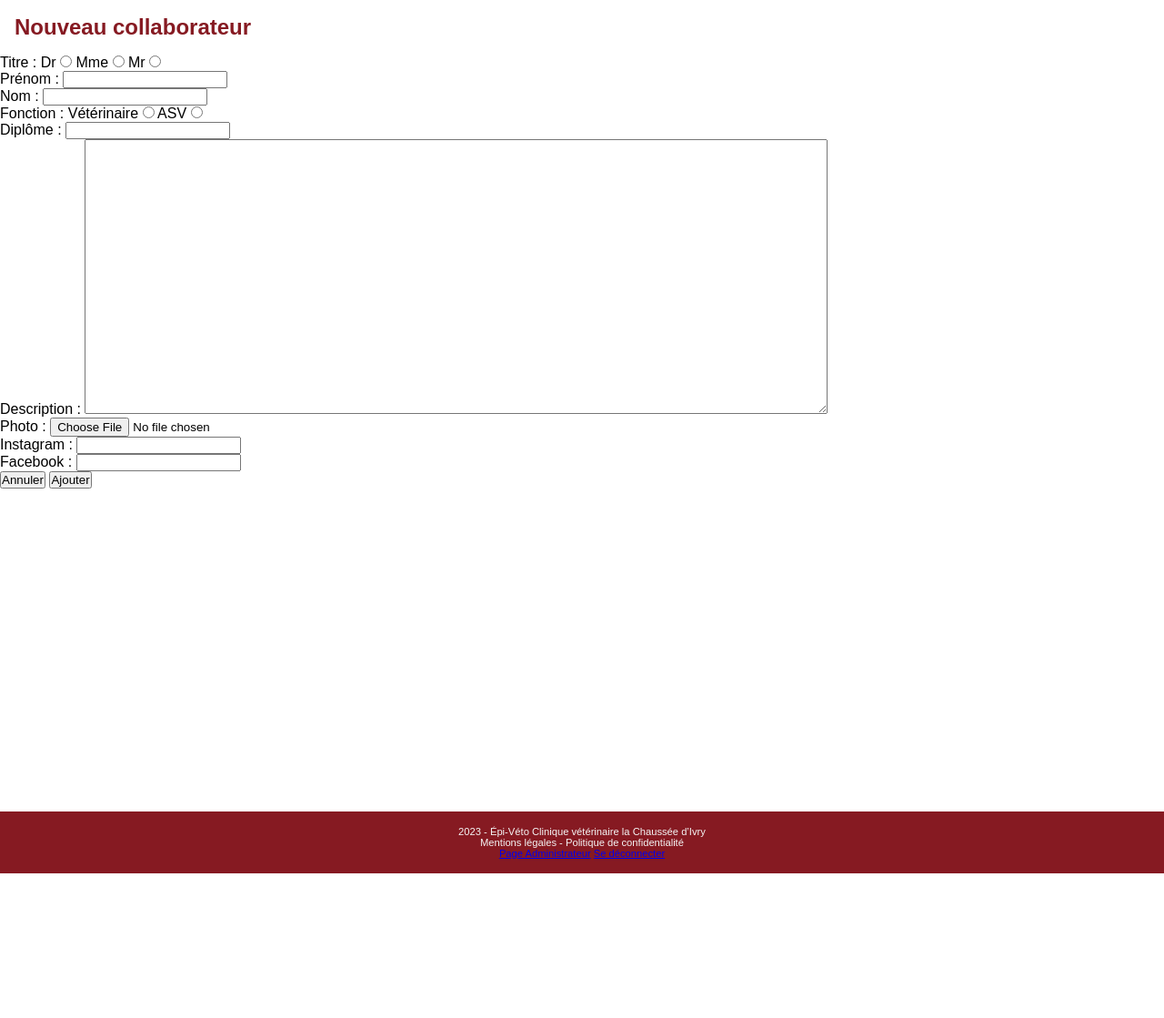
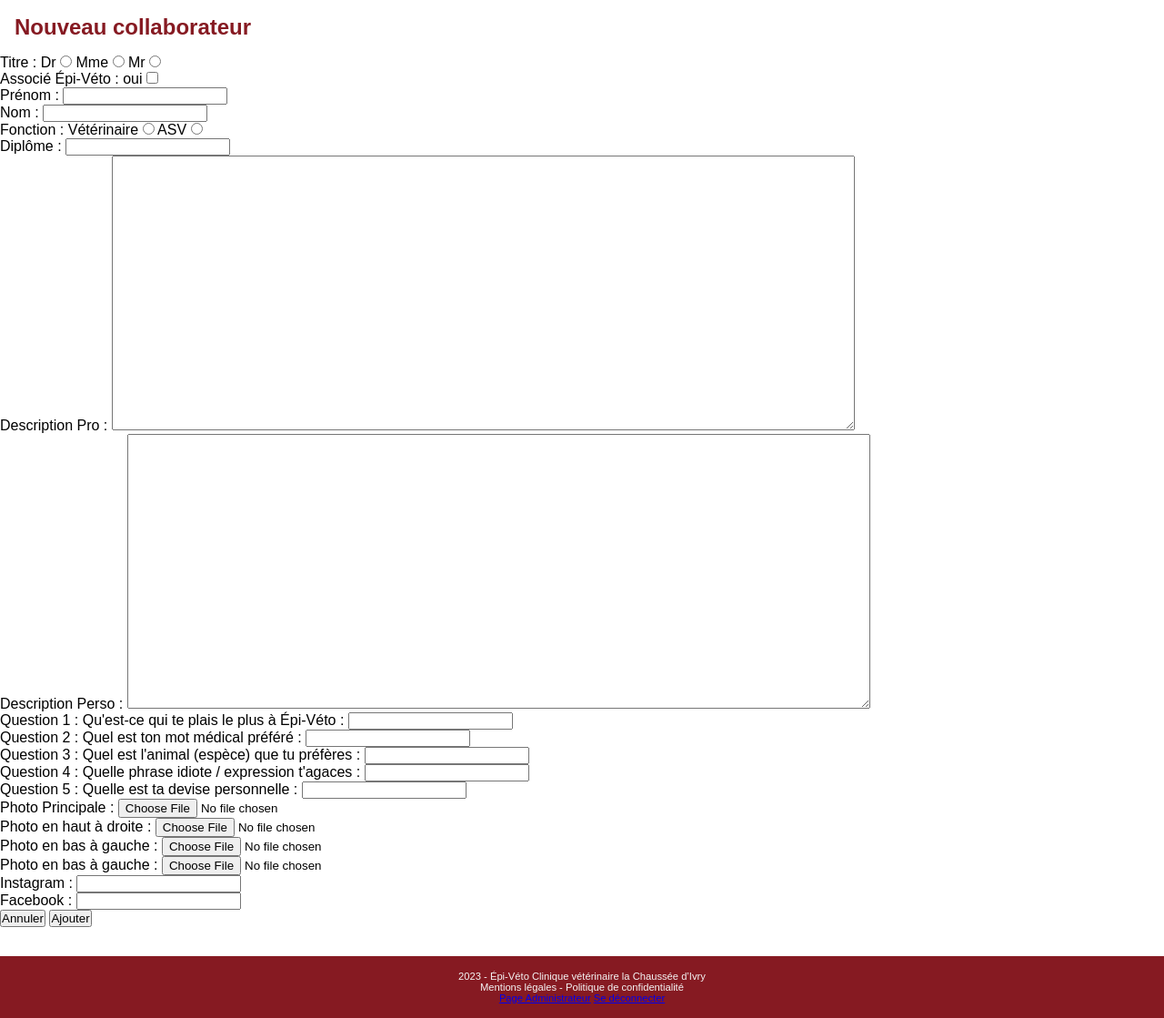
Before and after one commit to AmandineDubreuil/EpiVeto, a PHP site: page /adminEpiVeto/equipe/ajout in a window 1280 px wide. Shown: the part 68-1187 px from the top of the page at 91% size. Before the commit the page ends 1028 px from the top, so only its background shows below. Run offline with PHP 8.4, Linux system fonts and the light colour scheme; the visitor is signed in with stand-in values (Sample User, id 1); some web fonts are replaced.

Commit message:
mise à jour equipe ajoutView

```diff
--- a/adminEpiVeto/equipe/ajout.php
+++ b/adminEpiVeto/equipe/ajout.php
@@ -8,7 +8,7 @@ include '../../inc/fonctions.php';
 (isAdminConnected()) ?: redirectUrl('view/404.php');
 //dd($_SESSION['id_utilisateur']);
 
-$prenom = $nom = $titre = $fonction = $diplome = $description = $photoUpload = $insta = $facebook = '';
+$associe = $prenom = $nom = $titre = $fonction = $diplome = $description_pro = $description_perso = $question_1 = $question_2 = $question_3 = $question_4 = $question_5 = $photo_unUpload = $photo_deuxUpload = $photo_troisUpload = $photo_quatreUpload = $insta = $facebook = '';
 
 $error = [];
 
@@ -50,7 +50,7 @@ if (isset($_POST['ajout']) && !empty($_POST['ajout'])) :
         $fonction = $_POST['fonction'];
         $diplome = $_POST['diplome'];
         $description = $_POST['description'];
-        // $photo = $_POST['photo'];
+        $photo = $_POST['photo'];
         $insta = $_POST['insta'];
         $facebook = $_POST['facebook'];
 
--- a/assets/css/style.css
+++ b/assets/css/style.css
@@ -703,12 +703,18 @@ footer p {
 
     }
 
-    .descriptionGenerale .descriptionPro,
-    .descriptionGenerale .descriptionPerso,
-    .descriptionGenerale .ImgPrincipale {
-        width: 30%;
 
+    .collaborateur .descriptionGenerale {
+        flex-wrap: nowrap;
     }
+
+    .descriptionGenerale .descriptionPro {
+        max-width: 60%;
+        padding-right: 1rem;
+    }
+.descriptionGenerale .ImgPrincipale {
+    min-width: 30%;
+}
 
     /*fin*/
 }
--- a/view/adminEpiVeto/equipe/ajoutView.php
+++ b/view/adminEpiVeto/equipe/ajoutView.php
@@ -27,9 +27,10 @@
                 Mme <input type="radio" name="titre" id="titre" value="Mme">
                 Mr <input type="radio" name="titre" id="titre" value="Mr">
                 <span class="error"><?= isset($error['titre']) ? $error['titre'] : "" ?></span>
-
             </div>
-
+            <div class="associe"><label for="associe">Associé Épi-Véto :</label>
+                oui <input type="checkbox" name="associe" id="associe" value="oui">
+            </div>
             <div>
                 <label for="prenom">Prénom :</label>
                 <input type="text" name="prenom" id="prenom" value="<?= $prenom ?>">
@@ -50,29 +51,81 @@
             <div>
                 <label for="diplome">Diplôme :</label>
                 <input type="text" name="diplome" id="diplome" value="<?= $diplome ?>">
-                <span class="error"><?= isset($error['diplome']) ?$error['diplome'] : ""?></span>
+                <span class="error"><?= isset($error['diplome']) ? $error['diplome'] : "" ?></span>
+            </div>
+            <div class="description">
+                <div>
+                    <label for="description_pro">Description Pro :</label>
+                    <textarea name="description_pro" id="description_pro" cols="100" rows="20"><?= $description_pro ?></textarea>
+                    <span class="error"><?= isset($error['description_pro']) ? $error['description_pro'] : "" ?></span>
                 </div>
                 <div>
-                <label for="description">Description :</label>
-                <textarea name="description" id="description" cols="100" rows="20"><?= $description ?></textarea>
-                <span class="error"><?= isset($error['description']) ?$error['description'] : ""?></span>
+                    <label for="description_perso">Description Perso :</label>
+                    <textarea name="description_perso" id="description_perso" cols="100" rows="20"><?= $description_perso ?></textarea>
+                    <span class="error"><?= isset($error['description_perso']) ? $error['description_perso'] : "" ?></span>
+                </div>
+            </div>
+            <div class="questions">
+                <div>
+                    <label for="question_1">Question 1 : Qu'est-ce qui te plais le plus à Épi-Véto :</label>
+                    <input type="text" name="question_1" id="question_1" value="<?= $question_1 ?>">
+                    <span class="error"><?= isset($error['question_1']) ? $error['question_1'] : "" ?></span>
+                </div>
+                <div>
+                    <label for="question_2">Question 2 : Quel est ton mot médical préféré :</label>
+                    <input type="text" name="question_2" id="question_2" value="<?= $question_2 ?>">
+                    <span class="error"><?= isset($error['question_2']) ? $error['question_2'] : "" ?></span>
+                </div>
+                <div>
+                    <label for="question_3">Question 3 : Quel est l'animal (espèce) que tu préfères :</label>
+                    <input type="text" name="question_3" id="question_3" value="<?= $question_3 ?>">
+                    <span class="error"><?= isset($error['question_3']) ? $error['question_3'] : "" ?></span>
+                </div>
+                <div>
+                    <label for="question_4">Question 4 : Quelle phrase idiote / expression t'agaces :</label>
+                    <input type="text" name="question_4" id="question_4" value="<?= $question_4 ?>">
+                    <span class="error"><?= isset($error['question_4']) ? $error['question_4'] : "" ?></span>
+                </div>
+                <div>
+                    <label for="question_5">Question 5 : Quelle est ta devise personnelle :</label>
+                    <input type="text" name="question_5" id="question_5" value="<?= $question_5 ?>">
+                    <span class="error"><?= isset($error['question_5']) ? $error['question_5'] : "" ?></span>
                 </div>
 
+            </div>
+            <div class="photos">
                 <div>
-                <label for="photoUpload">Photo :</label>
-                <input type="file" name="photoUpload" id="photoUpload" value="<?= $photoUpload ?>">
-                <span class="error"><?= isset($error['photoUpload']) ?$error['photoUpload'] : ""?></span>
+                    <label for="photo_unUpload">Photo Principale :</label>
+                    <input type="file" name="photo_unUpload" id="photo_unUpload" value="<?= $photo_unUpload ?>">
+                    <span class="error"><?= isset($error['photo_unUpload']) ? $error['photo_unUpload'] : "" ?></span>
+                </div>
+                <div>
+                    <label for="photo_deuxUpload">Photo en haut à droite :</label>
+                    <input type="file" name="photo_deuxUpload" id="photo_deuxUpload" value="<?= $photo_deuxUpload ?>">
+                    <span class="error"><?= isset($error['photo_deuxUpload']) ? $error['photo_deuxUpload'] : "" ?></span>
+                </div>
+                <div>
+                    <label for="photo_troisUpload">Photo en bas à gauche :</label>
+                    <input type="file" name="photo_troisUpload" id="photo_troisUpload" value="<?= $photo_troisUpload ?>">
+                    <span class="error"><?= isset($error['photo_troisUpload']) ? $error['photo_troisUpload'] : "" ?></span>
+                </div>
+                <div>
+                    <label for="photo_quatreUpload">Photo en bas à gauche :</label>
+                    <input type="file" name="photo_quatreUpload" id="photo_quatreUpload" value="<?= $photo_quatreUpload ?>">
+                    <span class="error"><?= isset($error['photo_quatreUpload']) ? $error['photo_quatreUpload'] : "" ?></span>
+                </div>
+
             </div>
 
             <div>
                 <label for="insta">Instagram :</label>
                 <input type="url" name="insta" id="insta">
-                <span class="error"><?= isset($error['insta']) ?$error['insta'] : ""?></span>
+                <span class="error"><?= isset($error['insta']) ? $error['insta'] : "" ?></span>
             </div>
             <div>
                 <label for="facebook">Facebook :</label>
                 <input type="url" name="facebook" id="facebook">
-                <span class="error"><?= isset($error['facebook']) ?$error['facebook'] : ""?></span>
+                <span class="error"><?= isset($error['facebook']) ? $error['facebook'] : "" ?></span>
             </div>
 
             <div class="annulAjout">
@@ -95,7 +148,8 @@
                 <a href="./login/deconnexion.php">Se déconnecter</a>
             <?php else : ?>
                 <a class="logAdmin" href="./login/">Administration du site</a>
-        <?php endif ?></p>
+            <?php endif ?>
+        </p>
     </footer>
 </body>
 
--- a/view/collaborateurView.php
+++ b/view/collaborateurView.php
@@ -97,14 +97,11 @@
 
                 <div> <?php if (file_exists($photo_trois)) : ?>
                         <img src="<?= $photo_trois ?>" alt="">
-                    <?php else : ?>
-                        <img src="./uploads/equipe/Image.jpg" alt="">
                     <?php endif; ?>
                 </div>
                 <div><?php if (file_exists($photo_quatre)) : ?>
                         <img src="<?= $photo_quatre ?>" alt="">
-                    <?php else : ?>
-                        <img src="./uploads/equipe/Image.jpg" alt="">
+
                     <?php endif; ?>
                 </div>
             </div>
```
Lines whose indentation alone changed are shown as unchanged.
